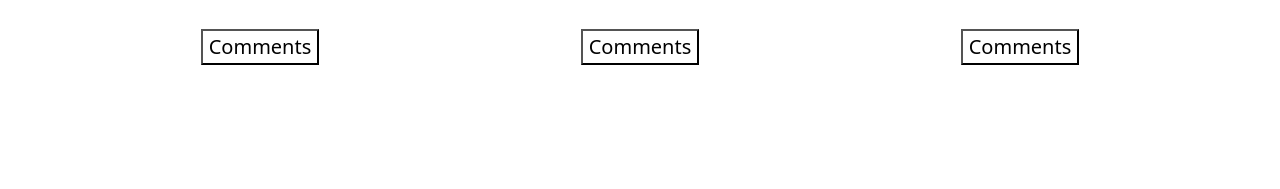
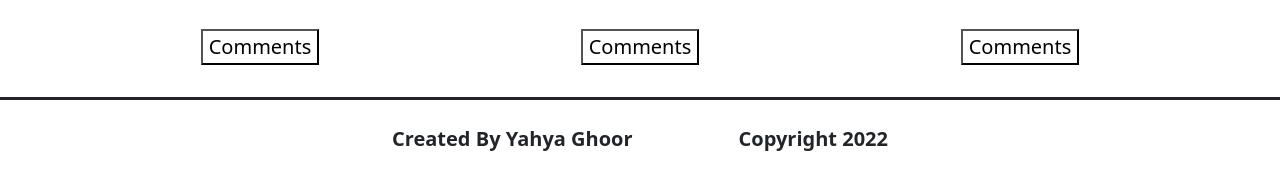
Before and after one commit to yghoor/javascript-capstone, a website: page src/index.html in a window 1280 px wide. Shown: the part 339-528 px from the top of the page. Drawn offline with nearby package versions, Linux system fonts and the light colour scheme.

Commit message:
Add footer to page

```diff
--- a/src/index.html
+++ b/src/index.html
@@ -105,6 +105,11 @@
       </div>
     </div>
   </section>
+
+  <footer class="d-flex justify-content-center border-top border-3 border-dark px-5 py-4">
+    <div class="fs-5 fw-bold">Created By Yahya Ghoor &emsp; &emsp; &emsp; &emsp; Copyright 2022</div>
+  </footer>
+
   <script src="https://cdn.jsdelivr.net/npm/bootstrap@5.1.3/dist/js/bootstrap.bundle.min.js" integrity="sha384-ka7Sk0Gln4gmtz2MlQnikT1wXgYsOg+OMhuP+IlRH9sENBO0LRn5q+8nbTov4+1p" crossorigin="anonymous"></script>
 </body>
 </html>
```
